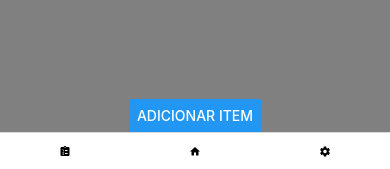
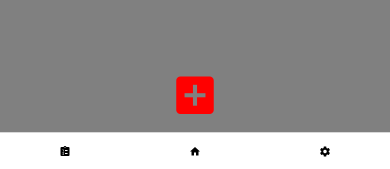
Before and after one commit to Moreira-Lucas/app_01, a React Native app in the folder AwesomeProject/: screen /List in a window 390 px wide. Shown: the part 663-832 px from the top of the page. Built offline with nearby package versions, Linux system fonts and the light colour scheme.

Commit message:
ícone de adicionar e iniciando modal de inserção de itens

```diff
--- a/AwesomeProject/package.json
+++ b/AwesomeProject/package.json
@@ -18,6 +18,8 @@
     "react-intl": "^6.5.5",
     "react-native": "0.72.6",
     "react-native-currency-input": "^1.1.1",
+    "react-native-gesture-handler": "^2.13.4",
+    "react-native-modalize": "^2.1.1",
     "react-native-vector-icons": "^10.0.1"
   },
   "devDependencies": {
--- a/AwesomeProject/src/components/Screens/ListScreen.js
+++ b/AwesomeProject/src/components/Screens/ListScreen.js
@@ -1,28 +1,27 @@
 //import { MaterialCommunityIcons } from '@expo/vector-icons';
-import React, { useState } from 'react';
+import React, {useRef, useState } from 'react';
 import {Modal,TouchableOpacity, FlatList, Text, View, TextInput, Button } from 'react-native';
 import { MaterialCommunityIcons } from '@expo/vector-icons';
 import { NumberFormat } from 'react-intl';
 import CurrencyInput from 'react-native-currency-input';
+//import { Modalize } from 'react-native-modalize';
+
 //import Icon from 'react-native-vector-icons';
 //import styles from '../styles/ListStyles';
 
-
-
-
-
-
-
-
 export const ListScreen = () => {
-
-
 
   const [data, setData] = useState([]);
 
   const [value, setValue] = useState('1');
   const [value2, setValue2] = useState('');
-  const [modalVisible, setModalVisible] = useState(false);
+  const [edit, setEdit] = useState(false)
+  const modalizeRef = useRef(null);
+
+  const onOpen = () => {
+    modalizeRef.current?.open();
+  };
+
 
   const deleteItem = (id) => {
     setData(data.filter((item) => item.id !== id));
@@ -61,11 +60,12 @@ export const ListScreen = () => {
 
 
   return (
-    <View style={{ flex: 1, alignItems: 'center', backgroundColor: 'gray' }}>
+    <View style={{ flex: 1, alignItems: 'center', backgroundColor: 'gray',padding:2 }}>
      <CurrencyInput
+      style={{ fontSize:30,height:'10%', width:'70%', textAlign:'center', borderRadius:5}}
       value={itemSum}
       onChangeValue={setValue}
-      prefix="R$"
+      prefix="R$ "
       delimiter="."
       separator=","
       precision={2}
@@ -94,7 +94,7 @@ export const ListScreen = () => {
             <TextInput
               value={item.text}
               style={{ alignItems: 'flex-start', borderColor: '#ccc', borderWidth: 1 }}
-              editable={true}
+              editable={edit}
             />
             <TextInput
               value={item.price.toString()}
@@ -105,7 +105,7 @@ export const ListScreen = () => {
                 borderColor: '#ccc',
                 borderWidth: 1,
               }}
-              editable={true}
+              editable={edit}
               keyboardType="numeric"
             />
             <TouchableOpacity
@@ -117,16 +117,15 @@ export const ListScreen = () => {
               onPress={() => {
                 // deleteItem(item.id);
                 // editItem();
+                setEdit(!edit);
                 console.log({ itemSum });
               }}
             >
-              <MaterialCommunityIcons name="menu" size={24} color="red" style={{ backgroundColor: 'white' }} />
+              <MaterialCommunityIcons name="pencil-plus" size={24} color="red" style={{ backgroundColor: 'white' }} />
             </TouchableOpacity>
           </View>
         )}
-        ListFooterComponent={() => (
-         <></>
-        )}
+
       />
       <View style={{ flex: 1, justifyContent: 'center', alignItems: 'center' }}>
         <TextInput
@@ -145,14 +144,23 @@ export const ListScreen = () => {
           }}
         />
       </View>
-      <Button
-        title="Adicionar item"
+
+      <TouchableOpacity
         onPress={() => {
           // Chame o método addItem() aqui
-          addItem(value, value2);
+          //addItem(value, value2);
+          onOpen();
         }}
-        style={{ margin: 10 }}
-      />
+        style={{ margin: 10, with:20 }}
+      >
+        <MaterialCommunityIcons name="plus-box" size={50} color="red" style={{  }} />
+
+      </TouchableOpacity>
+      <Modal
+        animationType="slide"
+        transparent={true}
+        visible={true}
+        ></Modal>
     </View>
   );
 
```
Also changed, not shown: 1 other file (tests, documents, lock files or other folders).
